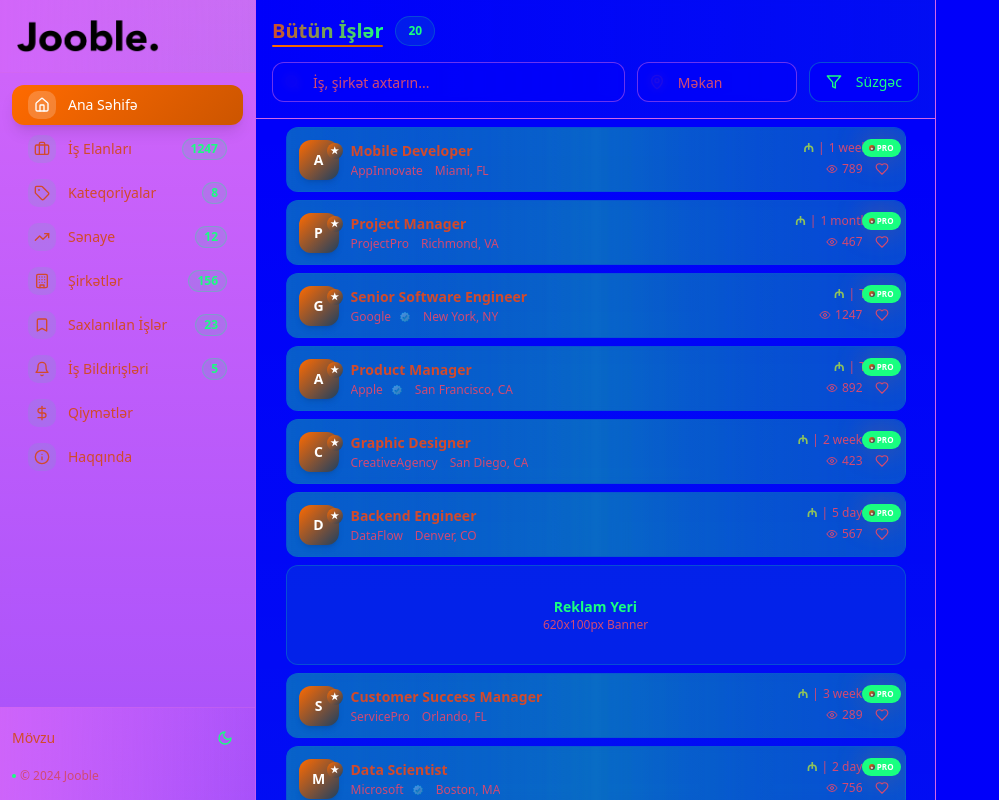
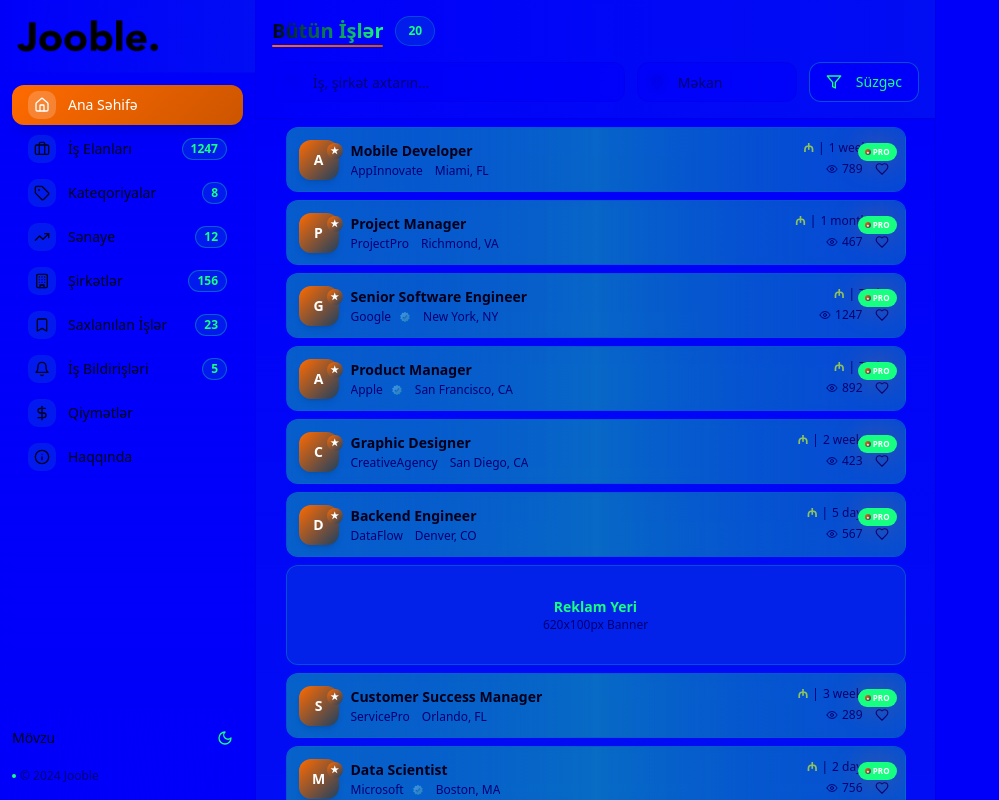
Before and after one commit to bondazz/jobin-az, a React (Vite) app: page / in a window 1280 px wide. Shown: the whole page, without its empty margins (0-999 px from the left). Built offline with nearby package versions, Linux system fonts and the light colour scheme.

Commit message:
Refactor: Implement new color scheme with day/night mode
Update the site design with the new color palette and implement day/night mode. Ensure that the colors are not mixed and that no elements overlap.

```diff
--- a/src/components/JobCard.tsx
+++ b/src/components/JobCard.tsx
@@ -108,7 +108,7 @@ const JobCard = ({
       <div className="flex items-center gap-2 flex-shrink-0 relative z-10">
         {/* Premium Badge in Top Right Corner */}
         {premiumTags.length > 0 && (
-          <div className="absolute -top-2 -right-2 z-20">
+          <div className="absolute -top-1 -right-1 z-10">
             <Badge variant="premium" className="text-[8px] py-0.5 px-1.5 rounded-md shadow-lg">
               <PremiumIcon size={6} className="mr-0.5" />
               PRO
--- a/src/index.css
+++ b/src/index.css
@@ -9,26 +9,26 @@ All colors MUST be HSL.
 @layer base {
   :root {
     --background: 0 0% 98%;
-    --foreground: 210 29% 17%;
+    --foreground: 0 0% 10%;
 
     --card: 0 0% 100%;
-    --card-foreground: 210 29% 17%;
+    --card-foreground: 0 0% 10%;
 
     --popover: 0 0% 100%;
-    --popover-foreground: 210 29% 17%;
+    --popover-foreground: 0 0% 10%;
 
-    --primary: 25 100% 50%;
+    --primary: 23 100% 50%;
     --primary-foreground: 0 0% 100%;
-    --primary-hover: 25 100% 40%;
-    --primary-light: 25 100% 60%;
+    --primary-hover: 23 100% 45%;
+    --primary-light: 23 100% 60%;
 
-    --secondary: 210 53% 25%;
+    --secondary: 211 56% 30%;
     --secondary-foreground: 0 0% 100%;
 
-    --muted: 210 40% 95%;
-    --muted-foreground: 210 29% 45%;
+    --muted: 0 0% 95%;
+    --muted-foreground: 0 0% 45%;
 
-    --accent: 25 100% 50%;
+    --accent: 23 100% 50%;
     --accent-foreground: 0 0% 100%;
 
     --destructive: 0 84% 60%;
@@ -40,19 +40,19 @@ All colors MUST be HSL.
     --warning: 45 93% 47%;
     --warning-foreground: 0 0% 0%;
 
-    --border: 210 40% 90%;
-    --input: 210 40% 95%;
-    --ring: 25 100% 50%;
+    --border: 0 0% 90%;
+    --input: 0 0% 95%;
+    --ring: 23 100% 50%;
 
     --radius: 0.75rem;
 
     /* Job board specific tokens */
     --job-card: 0 0% 100%;
-    --job-card-alt: 210 40% 98%;
-    --job-tag-premium: 25 100% 50%;
+    --job-card-alt: 0 0% 98%;
+    --job-tag-premium: 23 100% 50%;
     --job-tag-new: 45 93% 47%;
     --job-tag-urgent: 0 84% 60%;
-    --job-sidebar: 210 40% 98%;
+    --job-sidebar: 0 0% 98%;
     --job-details: 0 0% 100%;
 
     /* Enhanced Gradients */
@@ -94,27 +94,27 @@ All colors MUST be HSL.
   }
 
   .dark {
-    --background: 0 0% 0%;
+    --background: 211 85% 6%;
     --foreground: 0 0% 95%;
 
-    --card: 210 56% 17%;
+    --card: 211 56% 17%;
     --card-foreground: 0 0% 95%;
 
-    --popover: 210 56% 17%;
+    --popover: 211 56% 17%;
     --popover-foreground: 0 0% 95%;
 
-    --primary: 25 100% 50%;
+    --primary: 23 100% 50%;
     --primary-foreground: 0 0% 100%;
-    --primary-hover: 25 100% 60%;
-    --primary-light: 25 100% 70%;
+    --primary-hover: 23 100% 60%;
+    --primary-light: 23 100% 70%;
 
-    --secondary: 210 53% 25%;
+    --secondary: 211 56% 30%;
     --secondary-foreground: 0 0% 100%;
 
-    --muted: 210 56% 10%;
-    --muted-foreground: 210 29% 60%;
+    --muted: 211 85% 8%;
+    --muted-foreground: 0 0% 60%;
 
-    --accent: 25 100% 50%;
+    --accent: 23 100% 50%;
     --accent-foreground: 0 0% 100%;
 
     --destructive: 0 84% 60%;
@@ -126,18 +126,18 @@ All colors MUST be HSL.
     --warning: 45 93% 47%;
     --warning-foreground: 0 0% 0%;
 
-    --border: 210 53% 25%;
-    --input: 210 56% 17%;
-    --ring: 25 100% 50%;
+    --border: 211 56% 20%;
+    --input: 211 56% 17%;
+    --ring: 23 100% 50%;
 
     /* Dark mode job tokens */
-    --job-card: 210 56% 17%;
-    --job-card-alt: 210 53% 25%;
-    --job-tag-premium: 25 100% 50%;
+    --job-card: 211 56% 17%;
+    --job-card-alt: 211 56% 20%;
+    --job-tag-premium: 23 100% 50%;
     --job-tag-new: 45 93% 47%;
     --job-tag-urgent: 0 84% 60%;
-    --job-sidebar: 0 0% 0%;
-    --job-details: 210 56% 17%;
+    --job-sidebar: 211 85% 6%;
+    --job-details: 211 56% 17%;
 
     /* Dark mode gradients */
     --gradient-primary: linear-gradient(135deg, hsl(25 100% 50%), hsl(25 100% 40%));
```
